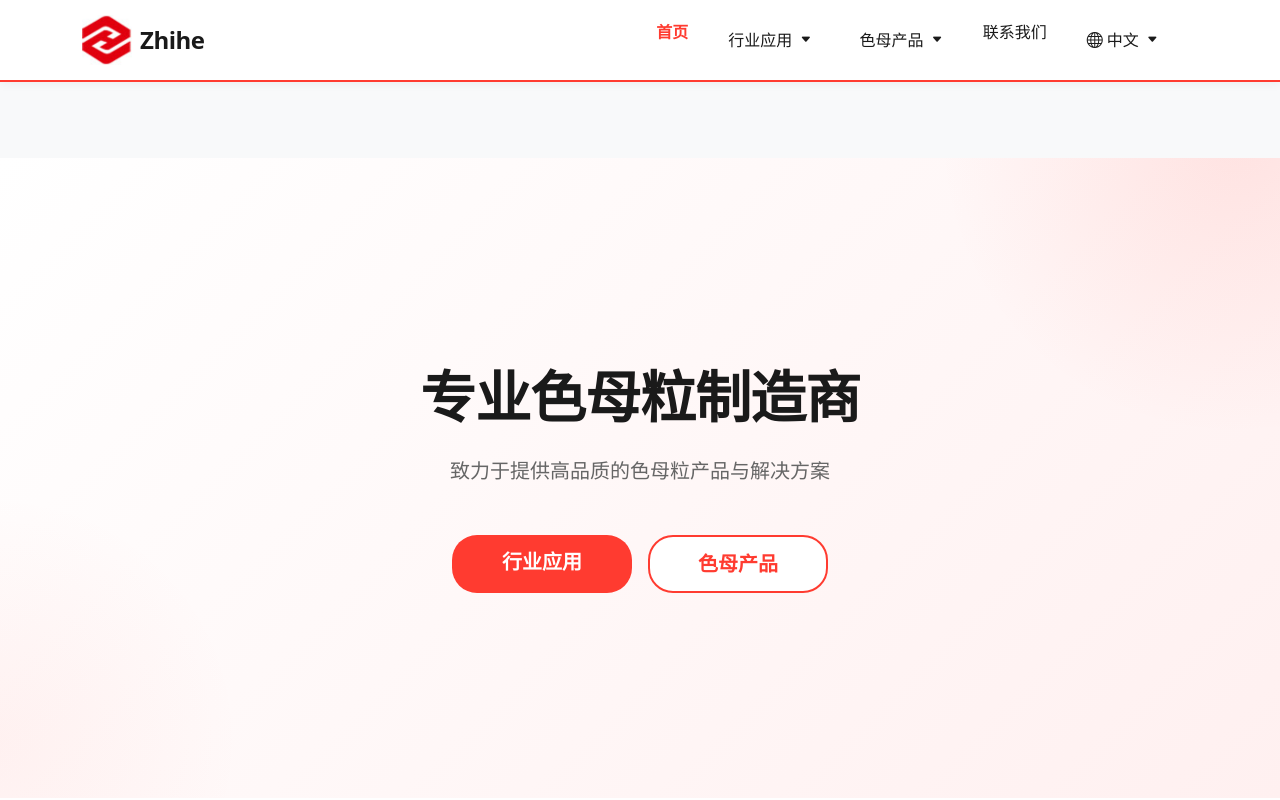
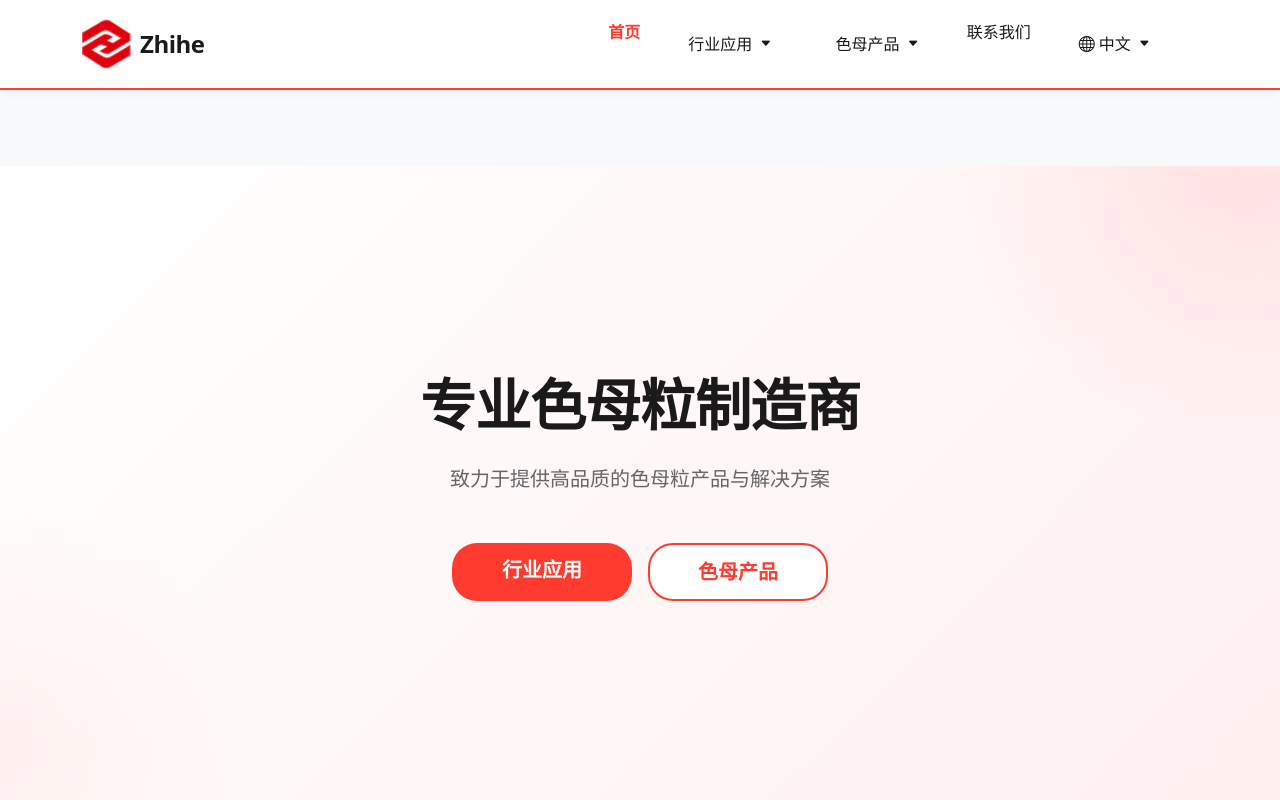
Before and after one commit to wwc0708/zhsm, a Next.js app: page / in a window 1280 px wide. Shown: the top 800 px of the page. Built offline with nearby package versions, Linux system fonts and the light colour scheme.

Commit message:
Try fixing navbar height with desktop-specific CSS rules
- Add media query for min-width: 992px to target desktop only
- Force 48px height for all nav items on desktop
- Use box-sizing: border-box to include padding in height
- This change is not pushed to GitHub yet

```diff
--- a/app/components/Navbar.tsx
+++ b/app/components/Navbar.tsx
@@ -15,10 +15,19 @@ import {
 import 'bootstrap/dist/css/bootstrap.min.css';
 import 'bootstrap-icons/font/bootstrap-icons.css';
 
-// Hide Bootstrap's default dropdown toggle arrow
+// Hide Bootstrap's default dropdown toggle arrow and ensure consistent height
 const styles = `
   .dropdown-toggle::after {
     display: none !important;
+  }
+  @media (min-width: 992px) {
+    .nav-link, .dropdown-toggle {
+      height: 48px !important;
+      display: flex !important;
+      align-items: center !important;
+      padding: 0.75rem 1rem !important;
+      box-sizing: border-box !important;
+    }
   }
 `;
 
```
